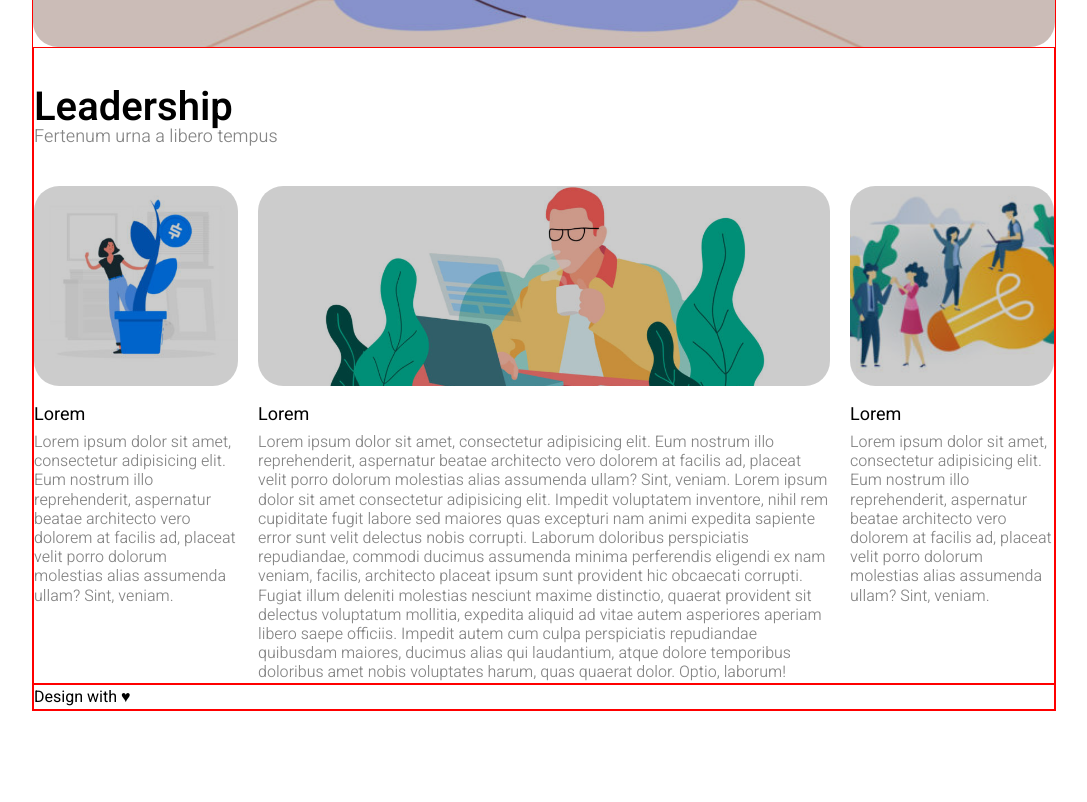
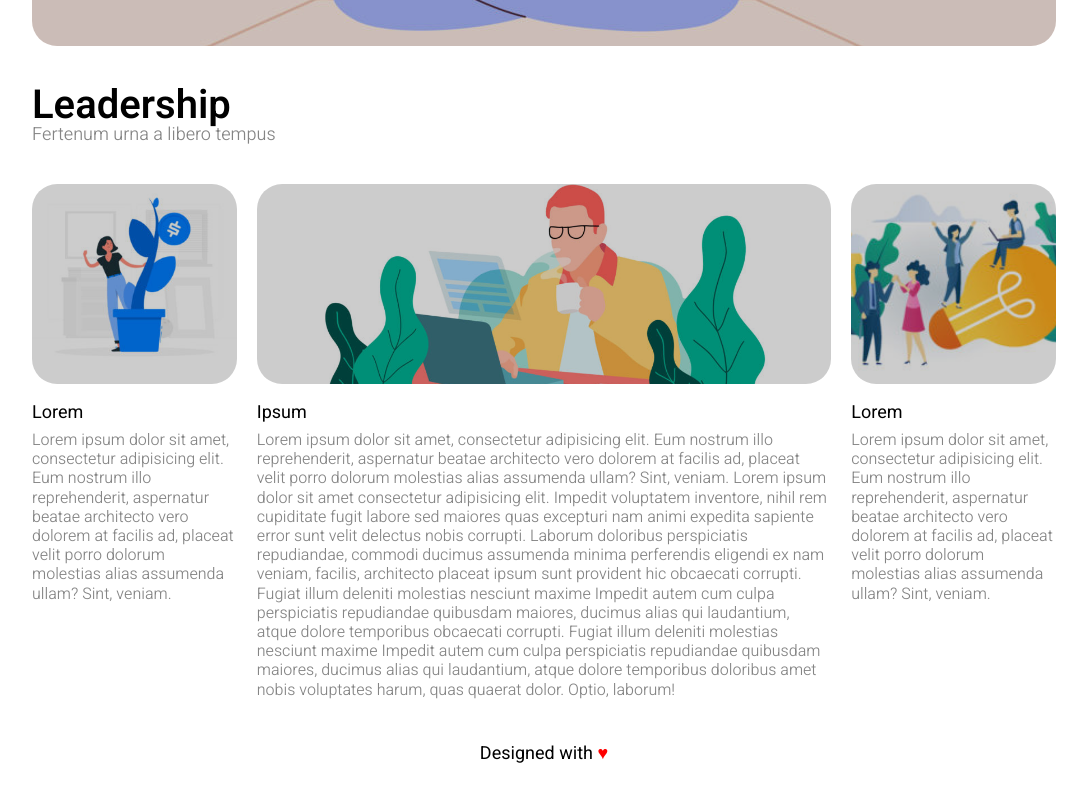
Before and after one commit to davidechon/htmlcss-wp, a plain HTML site: page index.html in a window 1280 px wide. Shown: the part 638-1440 px from the top of the page, without its empty margins (96-1183 px from the left). Before the commit the page ends 1349 px from the top, so only its background shows below. Drawn offline with Linux system fonts and the light colour scheme.

Commit message:
completato footer

```diff
--- a/css/style.css
+++ b/css/style.css
@@ -140,3 +140,14 @@ nav ul li a:hover {
     font-weight: 300;
     line-height: 1.2em;
 }
+/* Footer */
+footer {
+    width: 100%;
+    padding: 40px;
+    text-align: center;
+    font-size: 18px;
+    font-weight: 400;
+}
+.red {
+    color: red;
+}
--- a/index.html
+++ b/index.html
@@ -13,7 +13,7 @@
 </head>
 <body>
     <!-- Inizio Container -->
-   <div class="container debug">
+   <div class="container">
         <!-- Inizio Header -->
         <header>
             <div id="logo">
@@ -41,7 +41,7 @@
         </header>
         <!-- /Fine Header -->
         <!-- Inizio Corpo Pagina -->
-        <main class="clearfix debug">
+        <main class="clearfix">
 
             <div class="title">
                 <h2>Leadership</h2>
@@ -67,9 +67,9 @@
                 </div>
                 <div class="col-txt ">
                     <h3 class="col-title">
-                        Lorem
+                        Ipsum
                     </h3>
-                    <p>Lorem ipsum dolor sit amet, consectetur adipisicing elit. Eum nostrum illo reprehenderit, aspernatur beatae architecto vero dolorem at facilis ad, placeat velit porro dolorum molestias alias assumenda ullam? Sint, veniam. Lorem ipsum dolor sit amet consectetur adipisicing elit. Impedit voluptatem inventore, nihil rem cupiditate fugit labore sed maiores quas excepturi nam animi expedita sapiente error sunt velit delectus nobis corrupti. Laborum doloribus perspiciatis repudiandae, commodi ducimus assumenda minima perferendis eligendi ex nam veniam, facilis, architecto placeat ipsum sunt provident hic obcaecati corrupti. Fugiat illum deleniti molestias nesciunt maxime distinctio, quaerat provident sit delectus voluptatum mollitia, expedita aliquid ad vitae autem asperiores aperiam libero saepe officiis. Impedit autem cum culpa perspiciatis repudiandae quibusdam maiores, ducimus alias qui laudantium, atque dolore temporibus doloribus amet nobis voluptates harum, quas quaerat dolor. Optio, laborum!</p>
+                    <p>Lorem ipsum dolor sit amet, consectetur adipisicing elit. Eum nostrum illo reprehenderit, aspernatur beatae architecto vero dolorem at facilis ad, placeat velit porro dolorum molestias alias assumenda ullam? Sint, veniam. Lorem ipsum dolor sit amet consectetur adipisicing elit. Impedit voluptatem inventore, nihil rem cupiditate fugit labore sed maiores quas excepturi nam animi expedita sapiente error sunt velit delectus nobis corrupti. Laborum doloribus perspiciatis repudiandae, commodi ducimus assumenda minima perferendis eligendi ex nam veniam, facilis, architecto placeat ipsum sunt provident hic obcaecati corrupti. Fugiat illum deleniti molestias nesciunt maxime  Impedit autem cum culpa perspiciatis repudiandae quibusdam maiores, ducimus alias qui laudantium, atque dolore temporibus obcaecati corrupti. Fugiat illum deleniti molestias nesciunt maxime  Impedit autem cum culpa perspiciatis repudiandae quibusdam maiores, ducimus alias qui laudantium, atque dolore temporibus doloribus amet nobis voluptates harum, quas quaerat dolor. Optio, laborum!</p>
                 </div>
 
             </div>
@@ -88,8 +88,8 @@
         </main>
         <!-- /Fine Corpo Pagina -->
         <!-- Inizio Footer -->
-        <footer class="debug">
-            Design with &heartsuit;
+        <footer>
+            Designed with <span class="red">&hearts;</span>
         </footer>
         <!-- /Fine Footer -->
 
```
